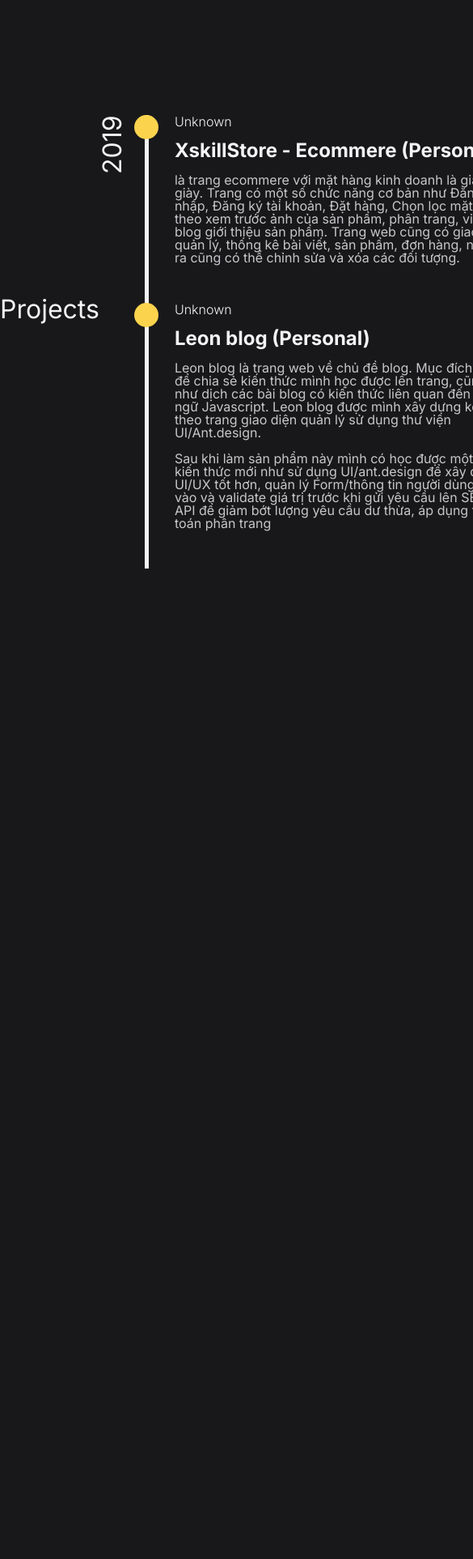
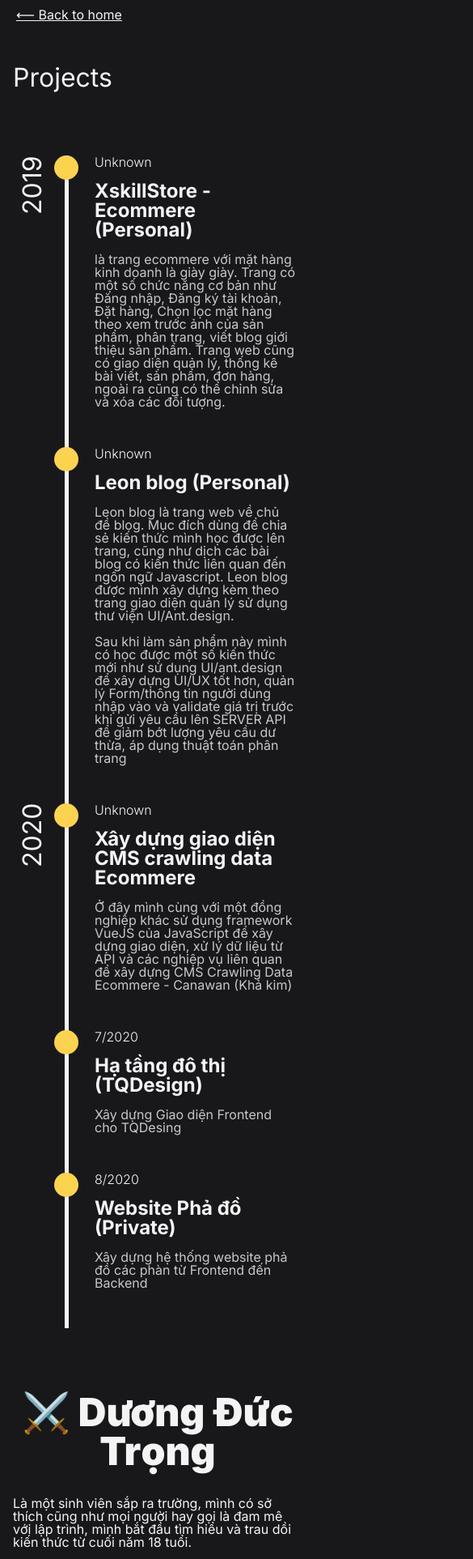
Before and after one commit to duongductrong/typoportfo, a Vue app: page /about in a window 390 px wide. Shown: the top 1925 px of the page at 81% size, 585 px wide, since content can reach past the window. Before the commit the page ends 844 px from the top, so only its background shows below. Built offline with nearby package versions, Linux system fonts and the light colour scheme.

Commit message:
update responsive simple

```diff
--- a/src/components/TimelineTree/TimelineItem.vue
+++ b/src/components/TimelineTree/TimelineItem.vue
@@ -1,5 +1,5 @@
 <template>
-  <div class="tree-item">
+  <div ref="refTreeItem" class="tree-item">
     <h6 class="h6 mb-1rem date">{{ date ?? "" }}</h6>
     <template v-if="href !== null">
       <a class="item-link" :href="href" target="_blank"><h1 class="h4 mb-1rem title">{{ title ?? "" }}</h1></a>
@@ -25,6 +25,12 @@
       default: null
     }
   },
+
+  methods: {
+    focus() {
+      return this.$refs.refTreeItem;
+    }
+  }
 };
 </script>
 
--- a/src/router/index.js
+++ b/src/router/index.js
@@ -32,6 +32,12 @@
   setTimeout(() => {
     // preloader close and next
     store.dispatch(SET_PRELOADER, false);
+
+    window.scrollTo({
+      top: 0,
+      behavior: "smooth",
+    });
+
     return next();
   }, 1000);
 });
--- a/src/styles/_animation.scss
+++ b/src/styles/_animation.scss
@@ -42,6 +42,24 @@
   to {
     opacity: 1;
     transform: translateY(0);
-
   }
 }
+
+.amn-btt-transform {
+  animation: AmnBttTransform 500ms ease forwards;
+}
+
+.amn-btt-transform-reverse {
+  animation: AmnBttTransform 500ms ease forwards reverse;
+}
+
+@keyframes AmnBttTransform {
+  from {
+    transform: translate(-100px, -100px) rotate(15deg);
+    opacity: 0;
+  }
+  to {
+    opacity: 1;
+    transform: translate(0) rotate(0);
+  }
+}
--- a/src/styles/_grid.scss
+++ b/src/styles/_grid.scss
@@ -1,8 +1,14 @@
 $cols: 12;
 
 .container {
-    width: 1140px;
+  max-width: 1140px;
   margin: 0 auto;
+}
+
+@media screen and (max-width: 1440px) {
+  .container {
+    padding: 0 1rem;
+  }
 }
 
 .row {
--- a/src/views/About.vue
+++ b/src/views/About.vue
@@ -1,13 +1,15 @@
 <template>
+  <router-link class="back-to-home" to="/">⟵ Back to home</router-link>
   <div class="container about">
     <div class="about-projects">
       <h1 class="h3 mb-5rem">Projects</h1>
 
-      <timeline-tree style="flex: 1" time="2019">
+      <timeline-tree class="col-12 col-lg-6" time="2019">
         <timeline-item
           date="Unknown"
           title="XskillStore - Ecommere (Personal)"
           href="https://reactjs-xskillstore.firebaseapp.com/"
+          ref="Project1_2019"
         >
           là trang ecommere với mặt hàng kinh doanh là giày giày. Trang có một
           số chức năng cơ bản như Đăng nhập, Đăng ký tài khoản, Đặt hàng, Chọn
@@ -20,6 +22,7 @@
           date="Unknown"
           title="Leon blog (Personal)"
           href="http://leon-sand.firebaseapp.com/"
+          ref="Project2_2019"
         >
           Leon blog là trang web về chủ đề blog. Mục đích dùng để chia sẻ kiến
           thức mình học được lên trang, cũng như dịch các bài blog có kiến thức
@@ -34,21 +37,23 @@
         >
       </timeline-tree>
 
-      <timeline-tree style="flex: 1" time="2020">
+      <timeline-tree class="col-12 col-lg-6" time="2020">
         <timeline-item
           date="Unknown"
           title="Xây dựng giao diện CMS crawling data Ecommere"
-          href="https://hatangdothi.tqdesign.vn/"
+          ref="Project1_2020"
         >
           Ở đây mình cùng với một đồng nghiệp khác sử dụng framework VueJS của
-          JavaScript để xây dựng giao diện, xử lý dữ liệu từ API và các nghiệp vụ liên quan
-          để xây dựng CMS Crawling Data Ecommere - Canawan (Khả kim)
+          JavaScript để xây dựng giao diện, xử lý dữ liệu từ API và các nghiệp
+          vụ liên quan để xây dựng CMS Crawling Data Ecommere - Canawan (Khả
+          kim)
         </timeline-item>
 
         <timeline-item
           date="7/2020"
           title="Hạ tầng đô thị (TQDesign)"
           href="https://hatangdothi.tqdesign.vn/"
+          ref="Project2_2020"
         >
           Xây dựng Giao diện Frontend cho TQDesing
         </timeline-item>
@@ -57,14 +62,82 @@
           date="8/2020"
           title="Website Phả đồ (Private)"
           href="http://nguyenquang-thaibinh.com/"
+          ref="Project3_2020"
         >
           Xây dựng hệ thống website phả đồ các phàn từ Frontend đến Backend
         </timeline-item>
       </timeline-tree>
     </div>
 
-    <div class="about-profile">
-      <h1 class="h1"></h1>
+    <div class="about-profile row mb-5rem">
+      <h1
+        ref="fullName"
+        class="fullName h1 mb-2rem col-12"
+        style="text-align: center"
+      >
+        ⚔️ Dương Đức Trọng
+      </h1>
+
+      <div class="box1 col-12 col-lg-8">
+        <p ref="description" class="h6">
+          Là một sinh viên sắp ra trường, mình có sở thích cũng như mọi người
+          hay gọi là đam mê với lập trình, mình bắt đầu tìm hiểu và trau dồi
+          kiến thức từ cuối năm 18 tuổi. <br /><br />
+          Thích làm gì đó đẹp mà lại còn theo đuổi ngành lập trình, vậy nên mình
+          chọn luôn hướng làm Frontend Developer. Mong muốn trau dồi thêm kiến
+          thức bổ ích về <span class="amber">UX/UI</span> để tăng lợi ích sản
+          phẩm mình mang lại cho người dùng phía
+          <span class="amber">lập trình Frontend</span>. <br />
+          <br />
+          Hiện tại, mình đang làm việc với ngôn ngữ JavaScript hướng Frontend
+          với các kỹ năng sử dụng VanillaJS, Framework Vue, React và PHP hướng
+          Backend (Sử dụng Framework Laravel để xây dựng). Mình có kinh nghiệm
+          sử dụng công nghệ JavaScript trên 1 năm và 6 tháng sử dụng Php/Laravel
+          để xây dựng Website. Nắm sơ lược các kiến thức nền tảng về Web
+          development để đáp ứng nhu cầu xây dựng website của khách hàng. Có khả
+          năng thuyết trình cơ bản và kiến thức để làm việc nhóm.
+          <br /><br />
+          Liên hệ cho công việc: <br />
+          <br />
+          ☝ Github:
+          <a
+            ref="github"
+            href="https://github.com/duongductrong"
+            style="font-weight: 300"
+            >https://github.com/duongductrong</a
+          >
+          <br />
+          ☝ Facebook:
+          <a
+            ref="facebook"
+            href="https://www.facebook.com/trong.duong.77398/"
+            style="font-weight: 300"
+          >
+            https://www.facebook.com/trong.duong.77398/
+          </a>
+          <br />
+          ✌ Linkedin:
+          <a
+            ref="linkedin"
+            style="font-weight: 300"
+            href="https://www.linkedin.com/in/duongductrong"
+            >https://www.linkedin.com/in/duongductrong</a
+          >
+          <br />
+          <br />
+          <span class="amber" style="font-weight: bold"
+            >Is the developer of anflash ☕️</span
+          >
+        </p>
+      </div>
+      <div class="box2 col-12 col-lg-4">
+        <img
+          ref="avatar"
+          class="avatar"
+          src="https://scontent.fsgn5-7.fna.fbcdn.net/v/t1.0-9/118356842_2840631236174433_769092926154998611_o.jpg?_nc_cat=103&ccb=2&_nc_sid=09cbfe&_nc_ohc=6uQlL2r-IUMAX-repRu&_nc_ht=scontent.fsgn5-7.fna&oh=caccc00385c3dcf060f8b78f4bbe2943&oe=5FE657DB"
+          alt=""
+        />
+      </div>
     </div>
   </div>
 </template>
@@ -72,6 +145,7 @@
 <script>
 import TimelineItem from "../components/TimelineTree/TimelineItem.vue";
 import TimelineTree from "../components/TimelineTree/TimelineTree.vue";
+import { throttle } from "../core/functions/performance";
 
 export default {
   name: "About",
@@ -79,21 +153,92 @@
     TimelineItem,
     TimelineTree,
   },
+
+  mounted() {
+    let arrayListStatic = [
+      this.$refs.Project1_2019.focus(),
+      this.$refs.Project2_2019.focus(),
+      this.$refs.Project1_2020.focus(),
+      this.$refs.Project2_2020.focus(),
+      this.$refs.Project3_2020.focus(),
+    ];
+
+    let arrayListDynamic = [
+      this.$refs.description,
+      this.$refs.avatar,
+      this.$refs.github,
+      this.$refs.facebook,
+      this.$refs.linkedin,
+    ];
+
+    // add opacity for element by js
+    arrayListStatic.forEach((e) => (e.style.opacity = "0"));
+    arrayListDynamic.forEach((e) => (e.style.opacity = "0"));
+
+    // add animation
+    arrayListStatic.forEach((ite, index) => {
+      ite.classList.add("amn-btt-transform");
+      ite.style.animationDelay = `${0.9 + index * 0.2}s`;
+    });
+
+    // add animation scroll
+    document.addEventListener(
+      "scroll",
+      throttle(() => {
+        arrayListDynamic.forEach((e, i) => {
+          if (e.offsetTop < window.innerHeight + window.scrollY) {
+            e.classList.add("amn-btt-transform");
+            e.style.animationDelay = `${0.3 * i}s`;
+          }
+        });
+      }, 20)
+    );
+  },
 };
 </script>
 
 <style lang="scss" scoped>
+.back-to-home {
+  position: fixed;
+  top: 10px;
+  left: 20px;
+  // transform: translateX(-50%);
+}
 .about {
   overflow: hidden;
 
   &-projects {
     display: flex;
     align-items: center;
-    min-height: 100vh;
+    min-height: 92vh;
+  }
+
+  @media screen and (max-width: 1440px) {
+    &-projects {
+      margin-top: 5rem;
+      flex-wrap: wrap;
+      margin-bottom: 5rem;
+    }
   }
 
   &-profile {
+    .fullName {
+      font-weight: 900;
+      opacity: 1 !important;
+    }
 
+    .box1 {
+    }
+    .box2 {
+      margin-top: 1rem;
+      .avatar {
+        border-radius: 10px;
+        width: 100%;
+        height: 400px;
+        object-fit: contain;
+        object-position: center;
+      }
+    }
   }
 }
 </style>
--- a/src/views/Home.vue
+++ b/src/views/Home.vue
@@ -194,7 +194,7 @@
           }
         });
       }, 20)
-    )
+    );
   },
 };
 </script>
@@ -288,4 +288,39 @@
     }
   }
 }
+
+@media screen and (max-width: 680px) {
+  .section-first {
+    .left {
+      .first-line {
+        font-size: 2.5rem;
+      }
+    }
+  }
+}
+
+@media screen and (max-width: 768px) {
+  .section-first {
+    margin-bottom: 10rem;
+  }
+}
+
+@media screen and (max-width: 1168px) {
+  .section-first {
+    flex-wrap: wrap;
+    text-align: center;
+
+    .left,
+    .right {
+      flex: 1 0 100%;
+    }
+
+    .left {
+      order: 2;
+    }
+    .right {
+      order: 1;
+    }
+  }
+}
 </style>;
```
Lines whose indentation alone changed are shown as unchanged.
